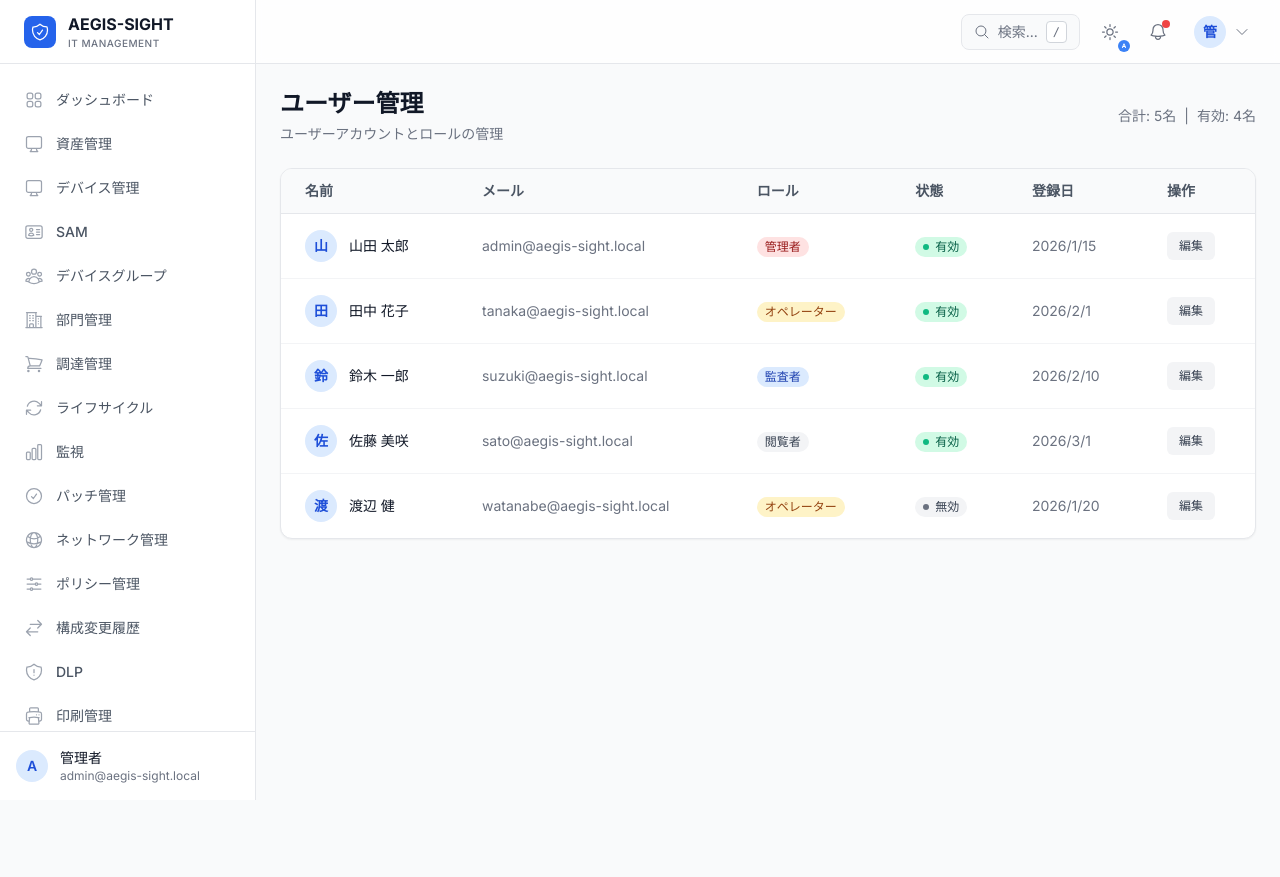
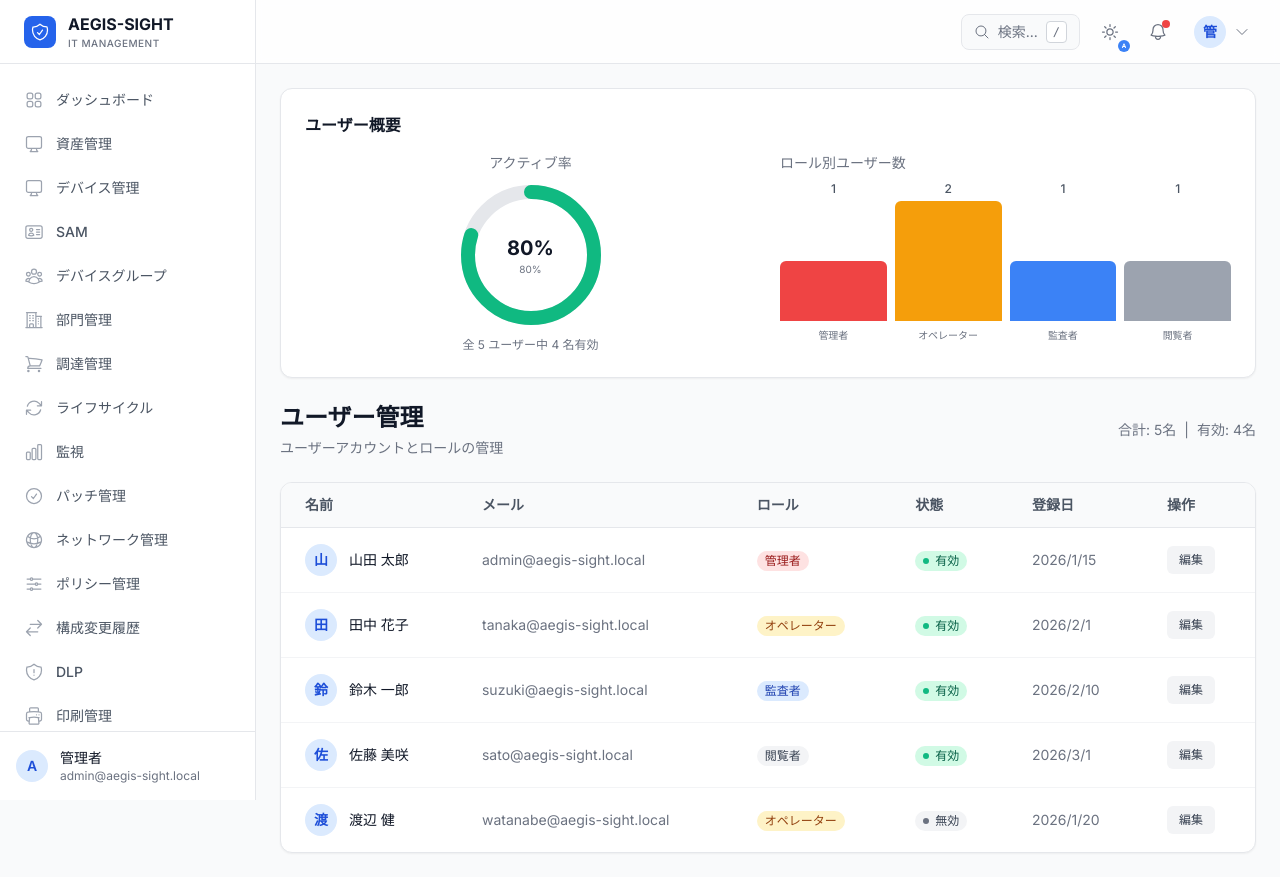
Before and after one commit to Kensan196948G/AEGIS-SIGHT, a Next.js app in the folder aegis-sight-web/: page /dashboard/users in a window 1280 px wide. Before the commit the page ends 800 px from the top, so only its background shows below. Built offline with nearby package versions, Linux system fonts and the light colour scheme.

Commit message:
feat: Phase D-23 ユーザー管理 DonutChart+BarChart（アクティブ率・ロール別人数）
Co-Authored-By: Claude Sonnet 4.6 <noreply@anthropic.com>

```diff
--- a/aegis-sight-web/app/dashboard/users/page.tsx
+++ b/aegis-sight-web/app/dashboard/users/page.tsx
@@ -3,6 +3,7 @@
 import { useState } from 'react';
 import { Badge } from '@/components/ui/badge';
 import { Modal } from '@/components/ui/modal';
+import { DonutChart, BarChart } from '@/components/ui/chart';
 
 type Role = 'admin' | 'operator' | 'auditor' | 'readonly';
 
@@ -90,6 +91,38 @@ export default function UsersPage() {
 
   return (
     <div className="space-y-6">
+      {/* ユーザー概要チャート */}
+      {(() => {
+        const activeCount = demoUsers.filter(u => u.is_active).length;
+        const activeRate = Math.round((activeCount / demoUsers.length) * 100);
+        const activeColor = activeRate >= 80 ? '#10b981' : activeRate >= 60 ? '#f59e0b' : '#ef4444';
+        const roleCounts: Record<string, number> = {};
+        demoUsers.forEach(u => { roleCounts[roleLabel[u.role]] = (roleCounts[roleLabel[u.role]] || 0) + 1; });
+        const roleBarData = Object.entries(roleCounts).map(([role, count], i) => ({
+          label: role,
+          value: count,
+          color: ['bg-red-500', 'bg-amber-500', 'bg-blue-500', 'bg-gray-400'][i] || 'bg-gray-400',
+        }));
+        return (
+          <div className="aegis-card">
+            <h2 className="mb-4 text-base font-semibold text-gray-900 dark:text-white">ユーザー概要</h2>
+            <div className="grid grid-cols-1 gap-6 md:grid-cols-2">
+              <div className="flex flex-col items-center gap-3">
+                <p className="text-sm font-medium text-gray-500 dark:text-gray-400">アクティブ率</p>
+                <DonutChart value={activeRate} max={100} size={140} strokeWidth={14} color={activeColor} label={`${activeRate}%`} />
+                <p className="text-xs text-gray-500 dark:text-gray-400">
+                  全 {demoUsers.length} ユーザー中 {activeCount} 名有効
+                </p>
+              </div>
+              <div className="flex flex-col gap-2">
+                <p className="text-sm font-medium text-gray-500 dark:text-gray-400">ロール別ユーザー数</p>
+                <BarChart data={roleBarData} maxValue={Math.max(...roleBarData.map(d => d.value))} height={160} showValues />
+              </div>
+            </div>
+          </div>
+        );
+      })()}
+
       {/* Page Header */}
       <div className="flex items-center justify-between">
         <div>
```
